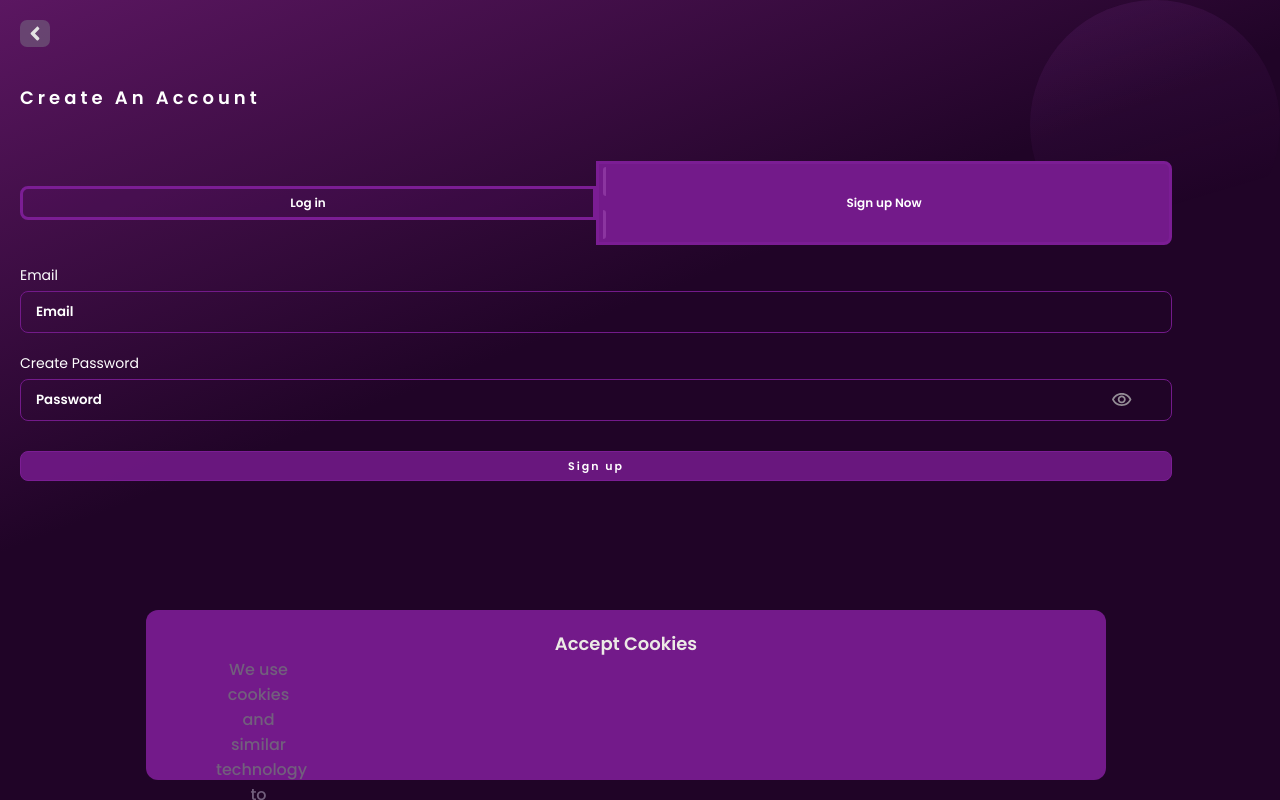
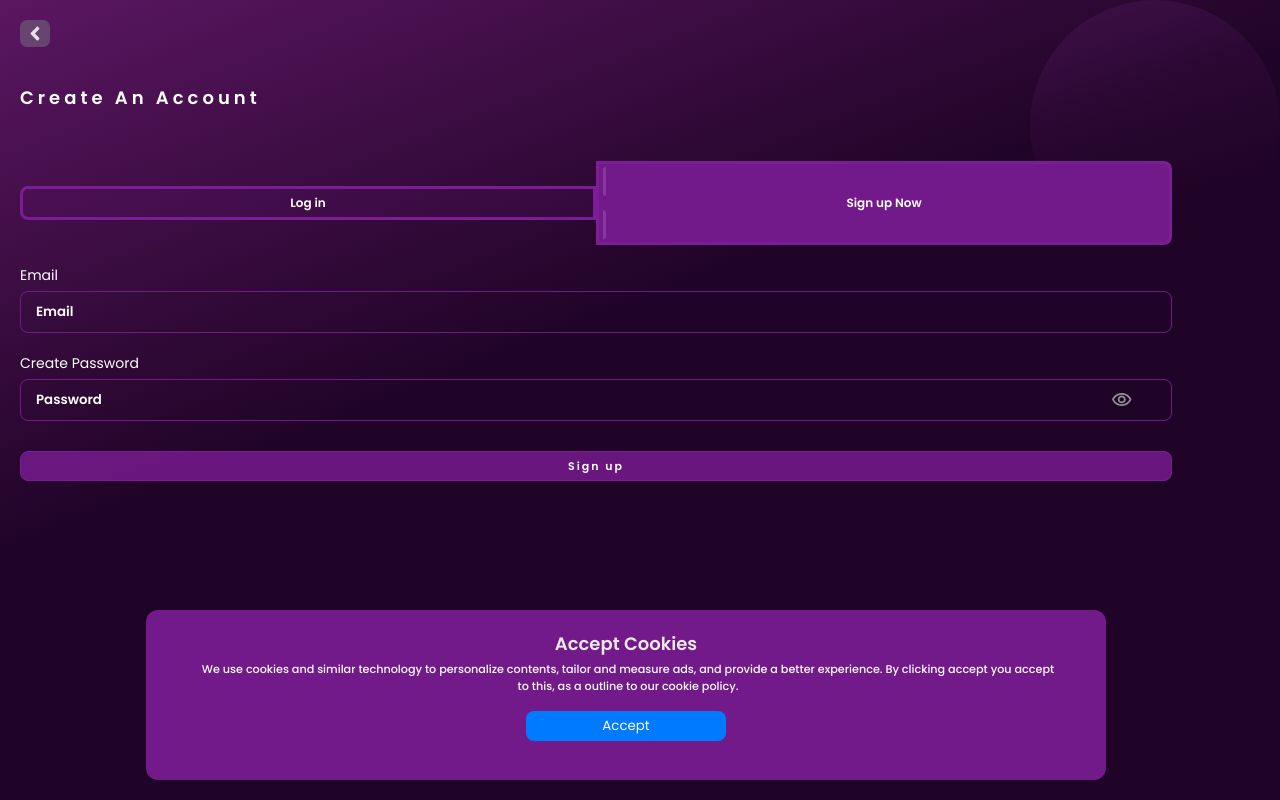
Before and after one commit to DCC-exchange/frontend, a React (Create React App) app: page /signup in a window 1280 px wide. Built offline with nearby package versions, Linux system fonts and the light colour scheme.

Commit message:
bug cookies description

```diff
--- a/src/components/Cookies.js
+++ b/src/components/Cookies.js
@@ -24,7 +24,7 @@ export default function Cookies() {
             <p className="cookies-p">We use cookies and similar technology to personalize contents,
             tailor and measure ads, and provide a better experience. By clicking accept you
             accept to this, as a outline to our cookie policy.</p>
-           <button id="cookies-button" onClick={() => setShowBanner(false)}>Set Cookie</button>
+           <button id="cookies-button" onClick={() => setShowBanner(false)}>Accept</button>
          </div>)}
     </>
   );
--- a/src/components/styles/Cookies.css
+++ b/src/components/styles/Cookies.css
@@ -13,8 +13,12 @@
     animation-duration: 5s;
 }
 .cookies-p{
-    margin-left: 70px;
+    margin-left: 50px;
     margin-right: 40px;
+    font-size: 11.2px;
+    width: 90%;
+    color: white;
+    margin-top: 4px;
 }
 #cookies-header h3 {
     font-size: 18px;
```
